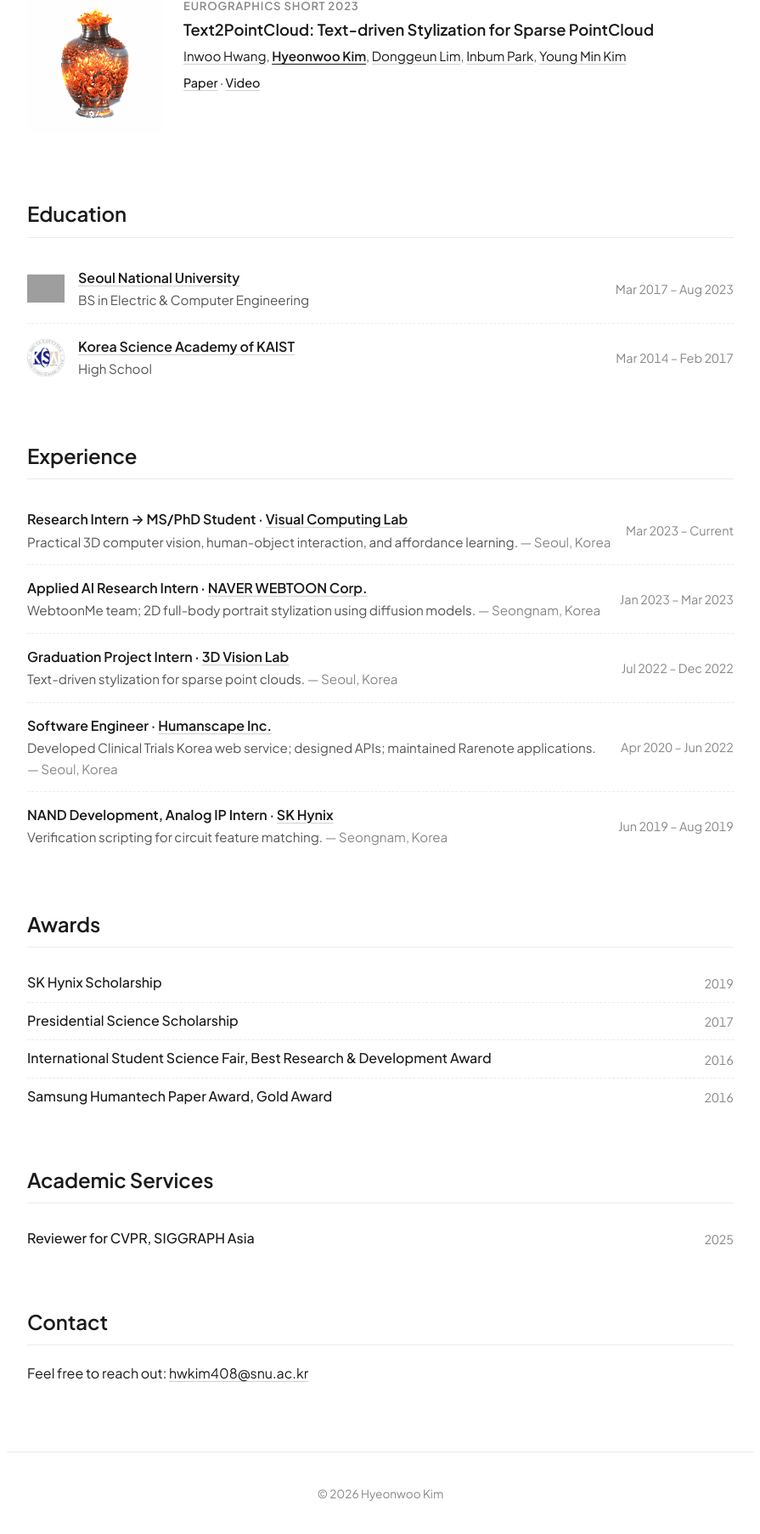
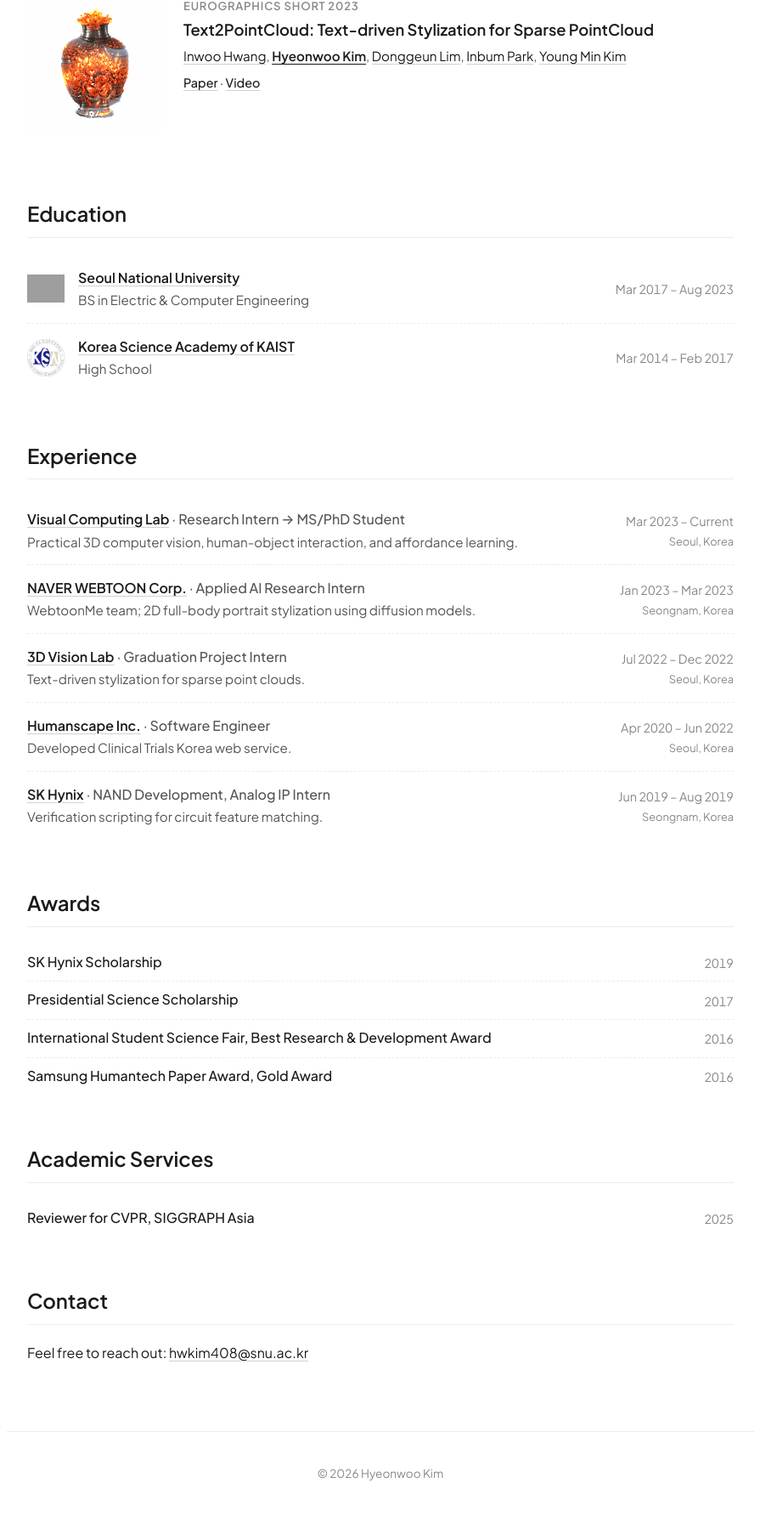
Before and after one commit to SShowbiz/SShowbiz.github.io, a Jekyll site: the page built from index.html, in a window 1280 px wide, cut to the strip 1673-3479 px from the top of the page. Shown: the whole strip at 85% size, without its empty margins (192-1087 px from the left). Built offline with Jekyll 4.4.1, drawn with Linux system fonts in a browser that asks for light colours; after the commit the page ends 3455 px from its top, so only the background shows below that; grey boxes are pictures that could not be loaded.

Commit message:
style: shorten descriptions

```diff
--- a/_data/experience.yml
+++ b/_data/experience.yml
@@ -28,7 +28,7 @@
   location: Seoul, Korea
   start: Apr 2020
   end: Jun 2022
-  description: Developed Clinical Trials Korea web service; designed APIs; maintained Rarenote applications.
+  description: Developed Clinical Trials Korea web service.
 
 - role: NAND Development, Analog IP Intern
   organization: SK Hynix
--- a/assets/css/main.css
+++ b/assets/css/main.css
@@ -194,6 +194,16 @@ img { max-width: 100%; height: auto; display: block; }
   white-space: nowrap;
   font-variant-numeric: tabular-nums;
   padding-top: 2px;
+  text-align: right;
+}
+.timeline-loc {
+  font-size: 0.8rem;
+  margin-top: 2px;
+  color: var(--fg-muted);
+}
+.timeline-role {
+  color: var(--fg-soft);
+  font-weight: 500;
 }
 .muted { color: var(--fg-muted); }
 
--- a/index.html
+++ b/index.html
@@ -93,12 +93,15 @@ title: Hyeonwoo Kim
     <li class="timeline-item">
       <div class="timeline-main">
         <h3 class="timeline-heading">
-          {{ item.role }} &middot;
           {% if item.url %}<a href="{{ item.url }}">{{ item.organization }}</a>{% else %}{{ item.organization }}{% endif %}
+          <span class="timeline-role">&middot; {{ item.role }}</span>
         </h3>
-        <p class="timeline-sub">{{ item.description }} <span class="muted">&mdash; {{ item.location }}</span></p>
+        <p class="timeline-sub">{{ item.description }}</p>
       </div>
-      <div class="timeline-date">{{ item.start }} &ndash; {{ item.end }}</div>
+      <div class="timeline-date">
+        <div>{{ item.start }} &ndash; {{ item.end }}</div>
+        {% if item.location %}<div class="timeline-loc">{{ item.location }}</div>{% endif %}
+      </div>
     </li>
     {% endfor %}
   </ul>
```
